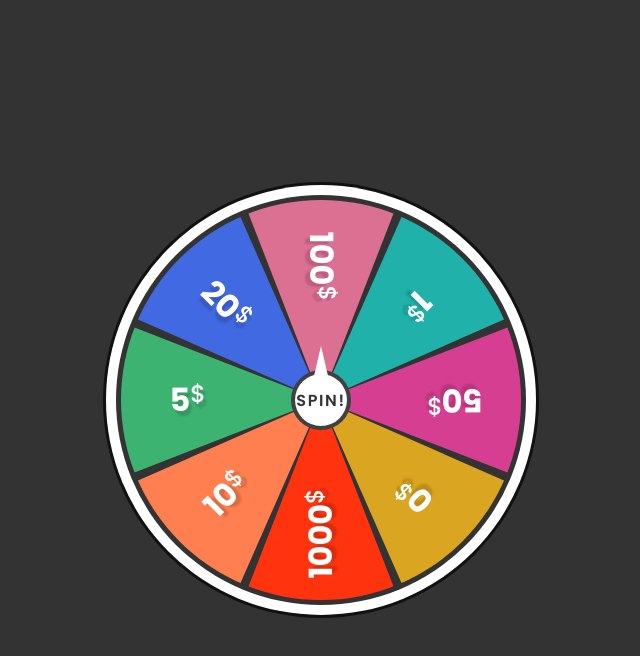
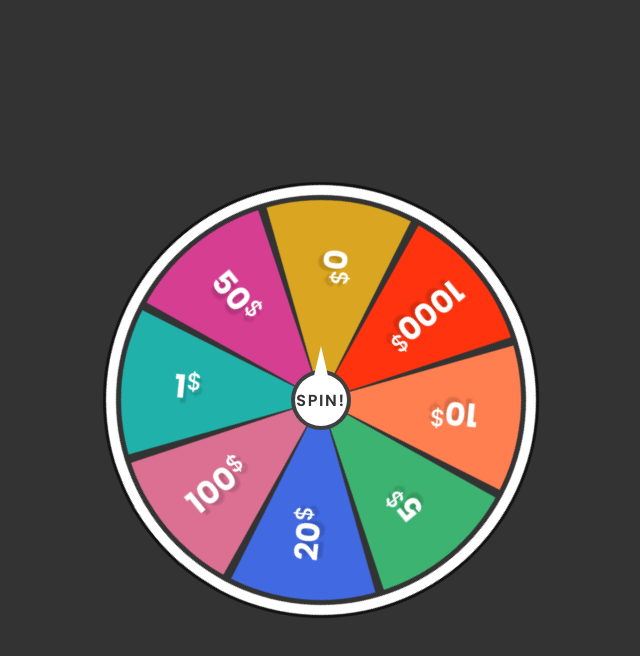
Before and after one commit to gtopinio/simple-spin-the-wheel, a plain HTML site: page index.html in a window 1280 px wide. Both pictures are taken after a click on the element "SPIN!". Shown: the whole page, without its empty margins (319-959 px from the left). Drawn offline with Linux system fonts and the light colour scheme.

Commit message:
feature: add script.js to add spin functionality; fix wheel transition

```diff
--- a/index.html
+++ b/index.html
@@ -54,6 +54,7 @@
             </div>
         </div>
     </div>
+    <script src="script.js"></script>
 </body>
 </html>
 <!-- Reference: https://youtu.be/F3-lK_-PQr0?si=gduJWC0RSmL9Eq9Q -->
--- /dev/null
+++ b/script.js
@@ -0,0 +1,8 @@
+let wheel = document.querySelector('.wheel');
+let spinBtn = document.querySelector('.spinBtn');
+let value = Math.floor(Math.random() * 3600);
+
+spinBtn.addEventListener('click', () => {
+    wheel.style.transform = `rotate(${value}deg)`;
+    value += Math.floor(Math.random() * 3600);
+});
--- a/styles.css
+++ b/styles.css
@@ -67,6 +67,7 @@ body {
     box-shadow: 0 0 0 5px #333,
     0 0 0 15px #fff,
     0 0 0 18px #111;
+    transition: transform 5s ease-in-out;
 }
 
 .container .wheel .number
```
